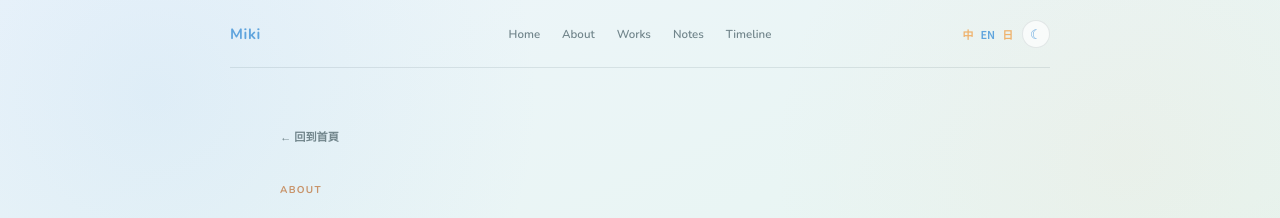
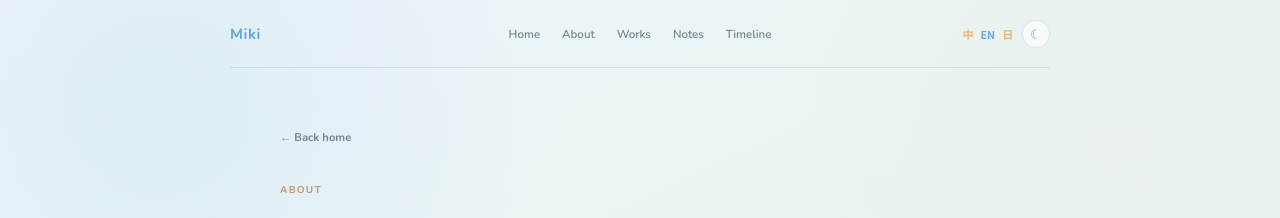
Before and after one commit to oMiki0826o/oMiki0826o.github.io, a Next.js app: page /en/about in a window 1280 px wide. Shown: the top 218 px of the page. Built offline with nearby package versions, Linux system fonts and the light colour scheme; a web font is replaced by a local one.

Commit message:
補齊三語 UI 與頁面 metadata

```diff
--- a/app/[locale]/layout.tsx
+++ b/app/[locale]/layout.tsx
@@ -3,6 +3,7 @@ import {notFound} from 'next/navigation';
 import {locales, resolveLocale, type Locale} from '@/i18n/config';
 import {profile} from '@/content/profile';
 import {localize} from '@/lib/content';
+import {buildPageMetadata} from '@/lib/metadata';
 import {PageShell} from '@/components/layout/page-shell';
 
 export const dynamicParams = false;
@@ -14,14 +15,11 @@ export function generateStaticParams() {
 export async function generateMetadata({params}: {params: Promise<{locale: string}>}): Promise<Metadata> {
   const {locale: rawLocale} = await params;
   const locale = resolveLocale(rawLocale);
-  return {
+  return buildPageMetadata({
+    locale,
     title: locale === 'ja' ? 'Miki の小さな世界' : locale === 'en' ? "Miki's little world" : 'Miki 的奇幻世界',
-    description: localize(profile.intro, locale),
-    alternates: {
-      canonical: locale === 'zh-TW' ? '/' : '/ja/',
-      languages: {'zh-TW': '/', en: '/en/', ja: '/ja/'}
-    }
-  };
+    description: localize(profile.intro, locale)
+  });
 }
 
 export default async function LocaleLayout({children, params}: {children: React.ReactNode; params: Promise<{locale: string}>}) {
--- a/components/layout/content-page.tsx
+++ b/components/layout/content-page.tsx
@@ -1,6 +1,7 @@
 import Link from 'next/link';
 import type {Locale} from '@/i18n/config';
 import {localizedPath} from '@/lib/content';
+import {ui} from '@/i18n/ui';
 import {SiteFooter} from './site-footer';
 
 export function ContentPage({
@@ -18,7 +19,7 @@ export function ContentPage({
 }) {
   return (
     <main className="content-page">
-      <Link className="back-link" href={localizedPath(locale)}>← {locale === 'ja' ? 'ホームへ' : '回到首頁'}</Link>
+      <Link className="back-link" href={localizedPath(locale)}>← {ui[locale].common.backHome}</Link>
       <p className="content-eyebrow">{eyebrow}</p>
       <h1>{title}</h1>
       <p className="content-lead">{lead}</p>
--- a/components/layout/site-header.tsx
+++ b/components/layout/site-header.tsx
@@ -4,30 +4,25 @@ import Link from 'next/link';
 import {usePathname} from 'next/navigation';
 import type {Locale} from '@/i18n/config';
 import {localizedPath} from '@/lib/content';
+import {ui} from '@/i18n/ui';
 import {ThemeToggle} from './theme-toggle';
-
-const labels = {
-  'zh-TW': {home: '首頁', about: '關於', projects: '專案', notes: '文章', timeline: '歷程'},
-  en: {home: 'Home', about: 'About', projects: 'Works', notes: 'Notes', timeline: 'Timeline'},
-  ja: {home: 'ホーム', about: '私について', projects: '作品', notes: '記事', timeline: '記録'}
-} as const;
 
 export function SiteHeader({locale}: {locale: Locale}) {
   const pathname = usePathname() ?? '';
-  const copy = labels[locale];
+  const copy = ui[locale];
   const suffix = pathname === '/' ? '' : pathname.replace(/^\/(zh-TW|en|ja)(?=\/|$)/, '');
 
   return (
     <header className="topbar">
       <Link className="wordmark" href={localizedPath(locale)}>Miki</Link>
-      <nav className="topnav" aria-label={locale === 'ja' ? 'メインナビゲーション' : '主要導覽'}>
-        <Link href={localizedPath(locale)}>{copy.home}</Link>
-        <Link href={localizedPath(locale, '/about')}>{copy.about}</Link>
-        <Link href={localizedPath(locale, '/projects')}>{copy.projects}</Link>
-        <Link href={localizedPath(locale, '/notes')}>{copy.notes}</Link>
-        <Link href={localizedPath(locale, '/timeline')}>{copy.timeline}</Link>
+      <nav className="topnav" aria-label={copy.navigation.label}>
+        <Link href={localizedPath(locale)}>{copy.navigation.home}</Link>
+        <Link href={localizedPath(locale, '/about')}>{copy.navigation.about}</Link>
+        <Link href={localizedPath(locale, '/projects')}>{copy.navigation.projects}</Link>
+        <Link href={localizedPath(locale, '/notes')}>{copy.navigation.notes}</Link>
+        <Link href={localizedPath(locale, '/timeline')}>{copy.navigation.timeline}</Link>
       </nav>
-      <div className="header-controls"><nav className="language-links" aria-label="Language">{(['zh-TW', 'en', 'ja'] as Locale[]).map((item) => <Link className={item === locale ? 'is-current' : ''} href={localizedPath(item, suffix)} hrefLang={item} key={item}>{item === 'zh-TW' ? '中' : item === 'ja' ? '日' : 'EN'}</Link>)}</nav><ThemeToggle /></div>
+      <div className="header-controls"><nav className="language-links" aria-label="Language">{(['zh-TW', 'en', 'ja'] as Locale[]).map((item) => <Link className={item === locale ? 'is-current' : ''} href={localizedPath(item, suffix)} hrefLang={item} key={item}>{item === 'zh-TW' ? '中' : item === 'ja' ? '日' : 'EN'}</Link>)}</nav><ThemeToggle locale={locale} /></div>
     </header>
   );
 }
--- a/components/layout/theme-toggle.tsx
+++ b/components/layout/theme-toggle.tsx
@@ -1,8 +1,10 @@
 'use client';
 
 import {useEffect, useState} from 'react';
+import type {Locale} from '@/i18n/config';
+import {ui} from '@/i18n/ui';
 
-export function ThemeToggle() {
+export function ThemeToggle({locale}: {locale: Locale}) {
   const [theme, setTheme] = useState<'light' | 'dark'>('light');
   useEffect(() => setTheme(document.documentElement.dataset.theme === 'dark' ? 'dark' : 'light'), []);
   const toggle = () => {
@@ -11,5 +13,5 @@ export function ThemeToggle() {
     localStorage.setItem('miki-theme', next);
     setTheme(next);
   };
-  return <button className="theme-toggle" type="button" onClick={toggle} aria-label={theme === 'dark' ? 'Use light theme' : 'Use dark theme'}>{theme === 'dark' ? '☀' : '☾'}</button>;
+  return <button className="theme-toggle" type="button" onClick={toggle} aria-label={theme === 'dark' ? ui[locale].theme.useLight : ui[locale].theme.useDark}>{theme === 'dark' ? '☀' : '☾'}</button>;
 }
--- /dev/null
+++ b/i18n/ui.ts
@@ -0,0 +1,41 @@
+import type {Locale} from './config';
+
+type UiCopy = {
+  navigation: {home: string; about: string; projects: string; notes: string; timeline: string; label: string};
+  common: {backHome: string; backNotes: string; more: string};
+  sections: {about: string; works: string; notes: string; timeline: string};
+  notes: {more: string; eyebrow: string};
+  player: {label: string; previous: string; next: string; play: string; pause: string; progress: string; volume: string};
+  theme: {useLight: string; useDark: string};
+  notFound: {title: string; lead: string; back: string};
+};
+
+export const ui: Record<Locale, UiCopy> = {
+  'zh-TW': {
+    navigation: {home: '首頁', about: '關於', projects: '專案', notes: '文章', timeline: '歷程', label: '主要導覽'},
+    common: {backHome: '回到首頁', backNotes: '回到文章', more: '查看更多 →'},
+    sections: {about: '關於我', works: '專案紀錄', notes: '文章與紀錄', timeline: '一路走來'},
+    notes: {more: '查看更多 →', eyebrow: '文章'},
+    player: {label: '音樂播放器', previous: '上一首', next: '下一首', play: '播放', pause: '暫停', progress: '播放進度', volume: '音量'},
+    theme: {useLight: '切換為淺色主題', useDark: '切換為深色主題'},
+    notFound: {title: '找不到頁面', lead: '這裡還沒有內容。', back: '回到首頁'}
+  },
+  en: {
+    navigation: {home: 'Home', about: 'About', projects: 'Works', notes: 'Notes', timeline: 'Timeline', label: 'Main navigation'},
+    common: {backHome: 'Back home', backNotes: 'Back to notes', more: 'View more →'},
+    sections: {about: 'About me', works: 'Selected works', notes: 'Notes & records', timeline: 'Along the way'},
+    notes: {more: 'View more →', eyebrow: 'Notes'},
+    player: {label: 'Music player', previous: 'Previous track', next: 'Next track', play: 'Play', pause: 'Pause', progress: 'Playback progress', volume: 'Volume'},
+    theme: {useLight: 'Use light theme', useDark: 'Use dark theme'},
+    notFound: {title: 'Not found', lead: 'There is nothing here yet.', back: 'Back home'}
+  },
+  ja: {
+    navigation: {home: 'ホーム', about: '私について', projects: '作品', notes: '記事', timeline: '記録', label: 'メインナビゲーション'},
+    common: {backHome: 'ホームへ', backNotes: '記事一覧へ', more: 'もっと見る →'},
+    sections: {about: '私について', works: '制作実績', notes: '記事と記録', timeline: 'これまでの記録'},
+    notes: {more: 'もっと見る →', eyebrow: '記事'},
+    player: {label: '音楽プレーヤー', previous: '前の曲', next: '次の曲', play: '再生', pause: '一時停止', progress: '再生位置', volume: '音量'},
+    theme: {useLight: 'ライトテーマに切り替え', useDark: 'ダークテーマに切り替え'},
+    notFound: {title: 'ページが見つかりません', lead: 'ここにはまだ何もありません。', back: 'ホームへ'}
+  }
+};
--- /dev/null
+++ b/lib/metadata.ts
@@ -0,0 +1,34 @@
+import type {Metadata} from 'next';
+import {locales, type Locale} from '@/i18n/config';
+
+export const siteUrl = 'https://omiki0826o.github.io';
+
+type MetadataInput = {
+  locale: Locale;
+  pathname?: string;
+  title: string;
+  description: string;
+};
+
+function normalizePathname(pathname = '/') {
+  const normalized = `/${pathname.replace(/^\/+|\/+$/g, '')}`;
+  return normalized === '/' ? '/' : normalized;
+}
+
+export function localizedUrl(locale: Locale, pathname = '/') {
+  const normalized = normalizePathname(pathname);
+  if (locale === 'zh-TW' && normalized === '/') return '/';
+  return `/${locale}${normalized === '/' ? '/' : `${normalized}/`}`;
+}
+
+export function buildPageMetadata({locale, pathname = '/', title, description}: MetadataInput): Metadata {
+  const normalized = normalizePathname(pathname);
+  return {
+    title,
+    description,
+    alternates: {
+      canonical: localizedUrl(locale, normalized),
+      languages: Object.fromEntries(locales.map((item) => [item, localizedUrl(item, normalized)]))
+    }
+  };
+}
```
Also changed, not shown: app/[locale]/not-found.tsx (+8 -2 lines), components/home/music-player.tsx (+8 -6 lines), 2 other files (tests, documents, lock files or other folders).
